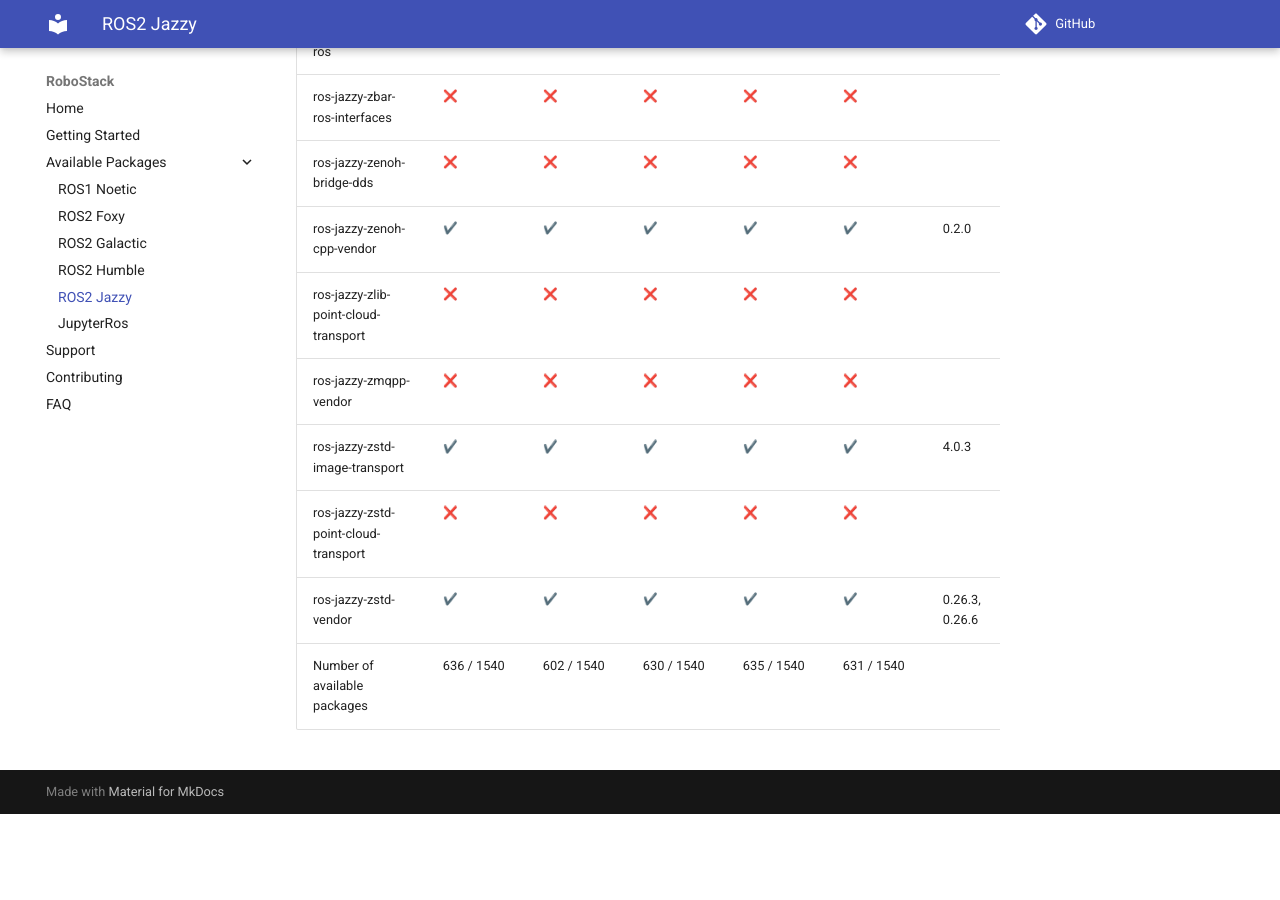
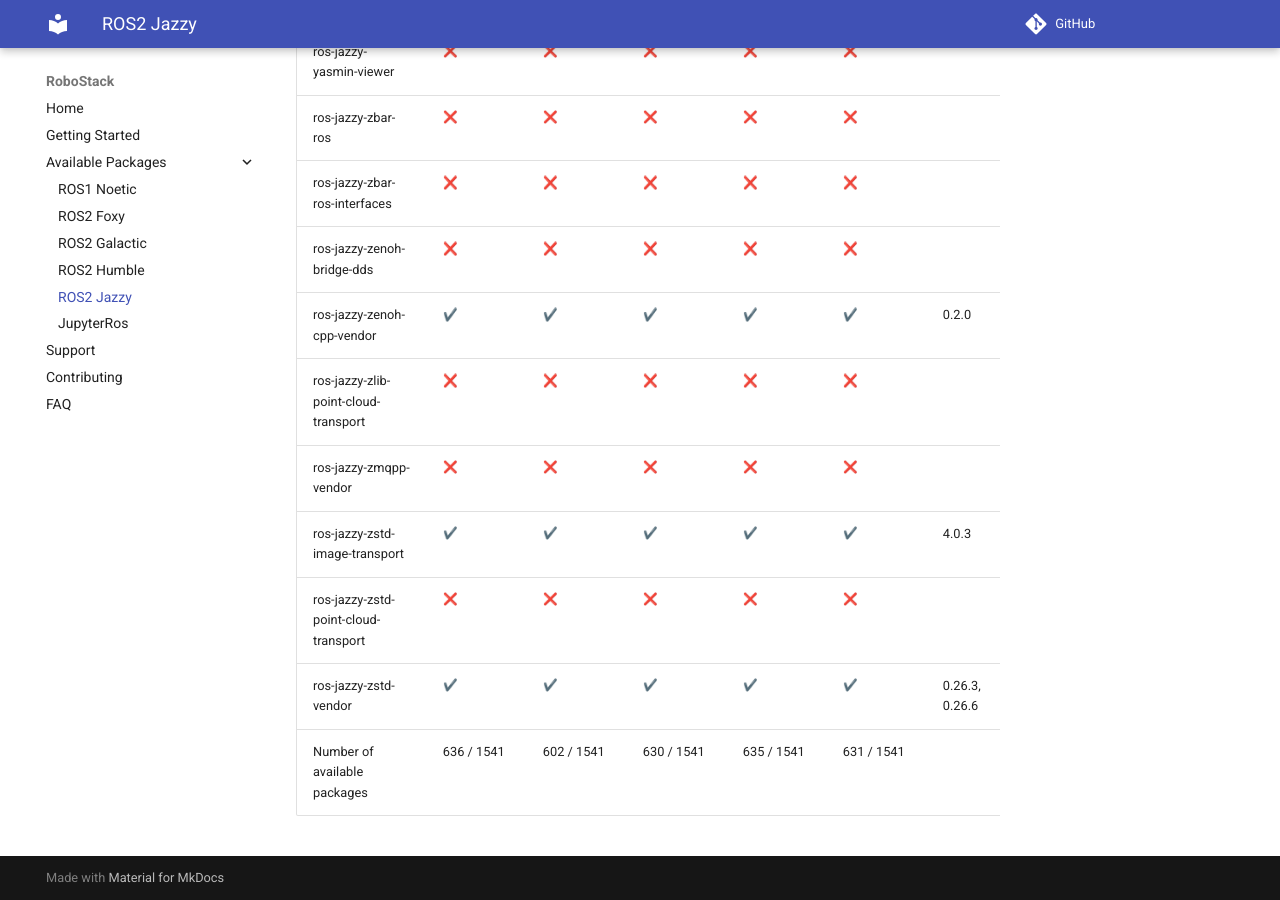
Before and after one commit to RoboStack/robostack.github.io, an MkDocs documentation site: the page built from docs/jazzy.md, in a window 1280 px wide and 900 px high, scrolled down 111196 px. Built offline with MkDocs 1.6.1 and Material for MkDocs 9.7.7, drawn with Linux system fonts in a browser that asks for light colours; emoji names are drawn with the system emoji font; comment, search, counter and statistics services are not loaded; before the commit the page ends 112010 px from its top, so only the background shows below that; some of the changed text lies outside the part shown.

Commit message:
Update tables

```diff
--- a/docs/jazzy.md
+++ b/docs/jazzy.md
@@ -1540,4 +1541,4 @@
 | ros-jazzy-zstd-image-transport | :heavy_check_mark: { data-sort='1' } | :heavy_check_mark: { data-sort='1' } | :heavy_check_mark: { data-sort='1' } | :heavy_check_mark: { data-sort='1' } | :heavy_check_mark: { data-sort='1' } | 4.0.3  |
 | ros-jazzy-zstd-point-cloud-transport | :x: { data-sort='0' } | :x: { data-sort='0' } | :x: { data-sort='0' } | :x: { data-sort='0' } | :x: { data-sort='0' } |   |
 | ros-jazzy-zstd-vendor | :heavy_check_mark: { data-sort='1' } | :heavy_check_mark: { data-sort='1' } | :heavy_check_mark: { data-sort='1' } | :heavy_check_mark: { data-sort='1' } | :heavy_check_mark: { data-sort='1' } | 0.26.3, 0.26.6  |
-| Number of available packages |  636 / 1540 | 602 / 1540 | 630 / 1540 | 635 / 1540 | 631 / 1540 |
+| Number of available packages |  636 / 1541 | 602 / 1541 | 630 / 1541 | 635 / 1541 | 631 / 1541 |
```
Also changed, not shown: other parts of docs/jazzy.md (+1 -0 lines).
